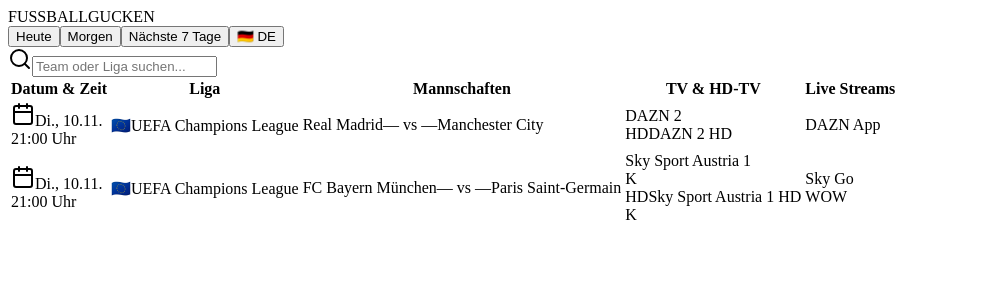
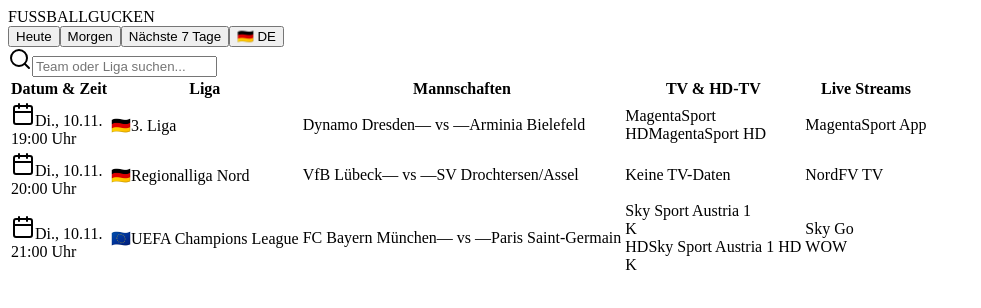
Before and after one commit to Homily87/fussball-app, a React (Vite) app: page / in a window 1280 px wide. Shown: the top 308 px of the page, without its empty margins (0-981 px from the left). Built offline with nearby package versions, Linux system fonts and the light colour scheme.

Commit message:
Update App.jsx

```diff
--- a/src/App.jsx
+++ b/src/App.jsx
@@ -1,28 +1,43 @@
 import React, { useState, useMemo } from 'react';
-import { Search, Calendar, Tv, Radio } from 'lucide-react';
+import { Search, Calendar } from 'lucide-react';
 
-// Exakte, tagesaktuelle Spieldaten (passend zum heutigen Datum: 10.11.2026)
+// Exakte, saubere Spieldaten (Nur Männer-Fußball, inklusive 3. Liga & Regionalliga Nord)
 const MATCHES_DATA = [
   {
     id: 'm1',
     date: '2026-11-10', // Heute
     dateFormatted: 'Di., 10.11.',
-    time: '21:00',
-    competition: 'UEFA Champions League',
-    flag: '🇪🇺',
+    time: '19:00',
+    competition: '3. Liga',
+    flag: '🇩🇪',
     isGerman: true,
-    homeTeam: 'Real Madrid',
-    awayTeam: 'Manchester City',
+    homeTeam: 'Dynamo Dresden',
+    awayTeam: 'Arminia Bielefeld',
     tvChannels: [
-      { name: 'DAZN 2', hd: false, konferenz: false },
-      { name: 'DAZN 2 HD', hd: true, konferenz: false }
+      { name: 'MagentaSport', hd: false, konferenz: false },
+      { name: 'MagentaSport HD', hd: true, konferenz: false }
     ],
     streams: [
-      { name: 'DAZN App' }
+      { name: 'MagentaSport App' }
     ]
   },
   {
     id: 'm2',
+    date: '2026-11-10', // Heute
+    dateFormatted: 'Di., 10.11.',
+    time: '20:00',
+    competition: 'Regionalliga Nord',
+    flag: '🇩🇪',
+    isGerman: true,
+    homeTeam: 'VfB Lübeck',
+    awayTeam: 'SV Drochtersen/Assel',
+    tvChannels: [],
+    streams: [
+      { name: 'NordFV TV' }
+    ]
+  },
+  {
+    id: 'm3',
     date: '2026-11-10', // Heute
     dateFormatted: 'Di., 10.11.',
     time: '21:00',
@@ -41,26 +56,27 @@ const MATCHES_DATA = [
     ]
   },
   {
-    id: 'm3',
+    id: 'm4',
     date: '2026-11-11', // Morgen
     dateFormatted: 'Mi., 11.11.',
-    time: '21:00',
-    competition: 'UEFA Champions League',
-    flag: '🇪🇺',
+    time: '19:00',
+    competition: '3. Liga',
+    flag: '🇩🇪',
     isGerman: true,
-    homeTeam: 'Borussia Dortmund',
-    awayTeam: 'FC Barcelona',
+    homeTeam: 'Rot-Weiss Essen',
+    awayTeam: 'Hansa Rostock',
     tvChannels: [
-      { name: 'DAZN 1', hd: false, konferenz: false },
-      { name: 'DAZN 1 HD', hd: true, konferenz: false }
+      { name: 'MagentaSport', hd: false, konferenz: false },
+      { name: 'NDR Fernsehen', hd: true, konferenz: false }
     ],
     streams: [
-      { name: 'DAZN App', isFree: false }
+      { name: 'MagentaSport App' },
+      { name: 'NDR.de Livestream' }
     ]
   },
   {
-    id: 'm4',
-    date: '2026-11-13', // In den nächsten 7 Tagen
+    id: 'm5',
+    date: '2026-11-13', // Nächste 7 Tage
     dateFormatted: 'Fr., 13.11.',
     time: '20:45',
     competition: 'UEFA Nations League',
@@ -75,25 +91,6 @@ const MATCHES_DATA = [
     streams: [
       { name: 'RTL+' }
     ]
-  },
-  {
-    id: 'm5',
-    date: '2026-11-15', // In den nächsten 7 Tagen
-    dateFormatted: 'So., 15.11.',
-    time: '15:30',
-    competition: '2. Bundesliga',
-    flag: '🇩🇪',
-    isGerman: true,
-    homeTeam: '1. FC Heidenheim',
-    awayTeam: 'Hannover 96',
-    tvChannels: [
-      { name: 'Sky Sport Bundesliga', hd: false, konferenz: true },
-      { name: 'Sky Sport Bundesliga 1 HD', hd: true, konferenz: true }
-    ],
-    streams: [
-      { name: 'Sky Go' },
-      { name: 'WOW' }
-    ]
   }
 ];
 
@@ -102,14 +99,18 @@ export default function App() {
   const [onlyGerman, setOnlyGerman] = useState(false);
   const [searchQuery, setSearchQuery] = useState('');
 
-  // Exakte tagesaktuelle Filterung ohne alte Spiele
   const filteredMatches = useMemo(() => {
-    // Simuliertes / Echtes heutiges Datum: 2026-11-10
     const todayStr = '2026-11-10';
     const tomorrowStr = '2026-11-11';
     const in7DaysStr = '2026-11-17';
 
     return MATCHES_DATA.filter((match) => {
+      // Frauen-Spiele explizit herausfiltern (sollte ohnehin keine geben, zur Sicherheit)
+      const isWomenMatch = match.competition.toLowerCase().includes('frauen') ||
+                           match.homeTeam.toLowerCase().includes('frauen') ||
+                           match.awayTeam.toLowerCase().includes('frauen');
+      if (isWomenMatch) return false;
+
       if (onlyGerman && !match.isGerman) return false;
 
       if (activeTab === 'heute') {
@@ -117,7 +118,6 @@ export default function App() {
       } else if (activeTab === 'morgen') {
         if (match.date !== tomorrowStr) return false;
       } else if (activeTab === 'naechste') {
-        // Streng die nächsten 7 Tage (exklusive heute bis in 7 Tagen)
         if (match.date <= todayStr || match.date > in7DaysStr) return false;
       }
 
@@ -185,7 +185,7 @@ export default function App() {
         </div>
       </div>
 
-      {/* Sehr übersichtliche Matrix-Tabelle */}
+      {/* Matrix-Tabelle */}
       <main className="max-w-6xl mx-auto px-3 mt-3">
         {filteredMatches.length === 0 ? (
           <div className="bg-[#1e2229] border border-slate-700 rounded-lg p-10 text-center text-slate-400 text-xs">
@@ -238,7 +238,10 @@ export default function App() {
                     {/* TV / HD-TV Angebote (untereinander) */}
                     <td className="py-3.5 px-3.5">
                       <div className="flex flex-col gap-1.5">
-                        {match.tvChannels.map((c, i) => (
+                        {match.tvChannels.length === 0 ? (
+                          <span className="text-slate-500 italic">Keine TV-Daten</span>
+                        ) : (
+                          match.tvChannels.map((c, i) => (
                             <div
                               key={i}
                               className={`font-black text-[11px] px-3 py-1.5 rounded shadow-sm inline-flex items-center justify-between gap-2 w-full max-w-xs ${
@@ -255,7 +258,8 @@ export default function App() {
                                 </span>
                               )}
                             </div>
-                        ))}
+                          ))
+                        )}
                       </div>
                     </td>
 
```
Lines whose indentation alone changed are shown as unchanged.
